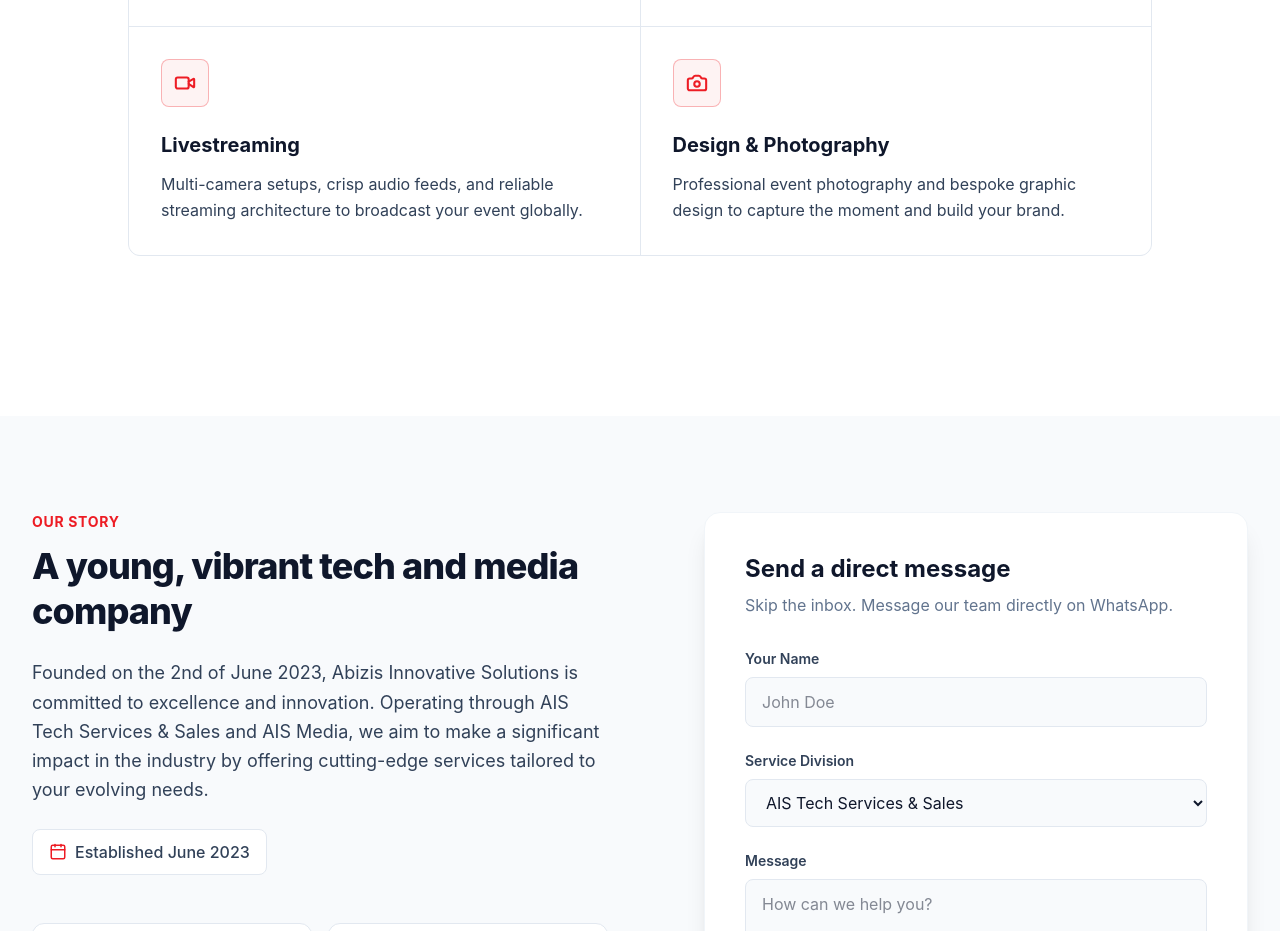
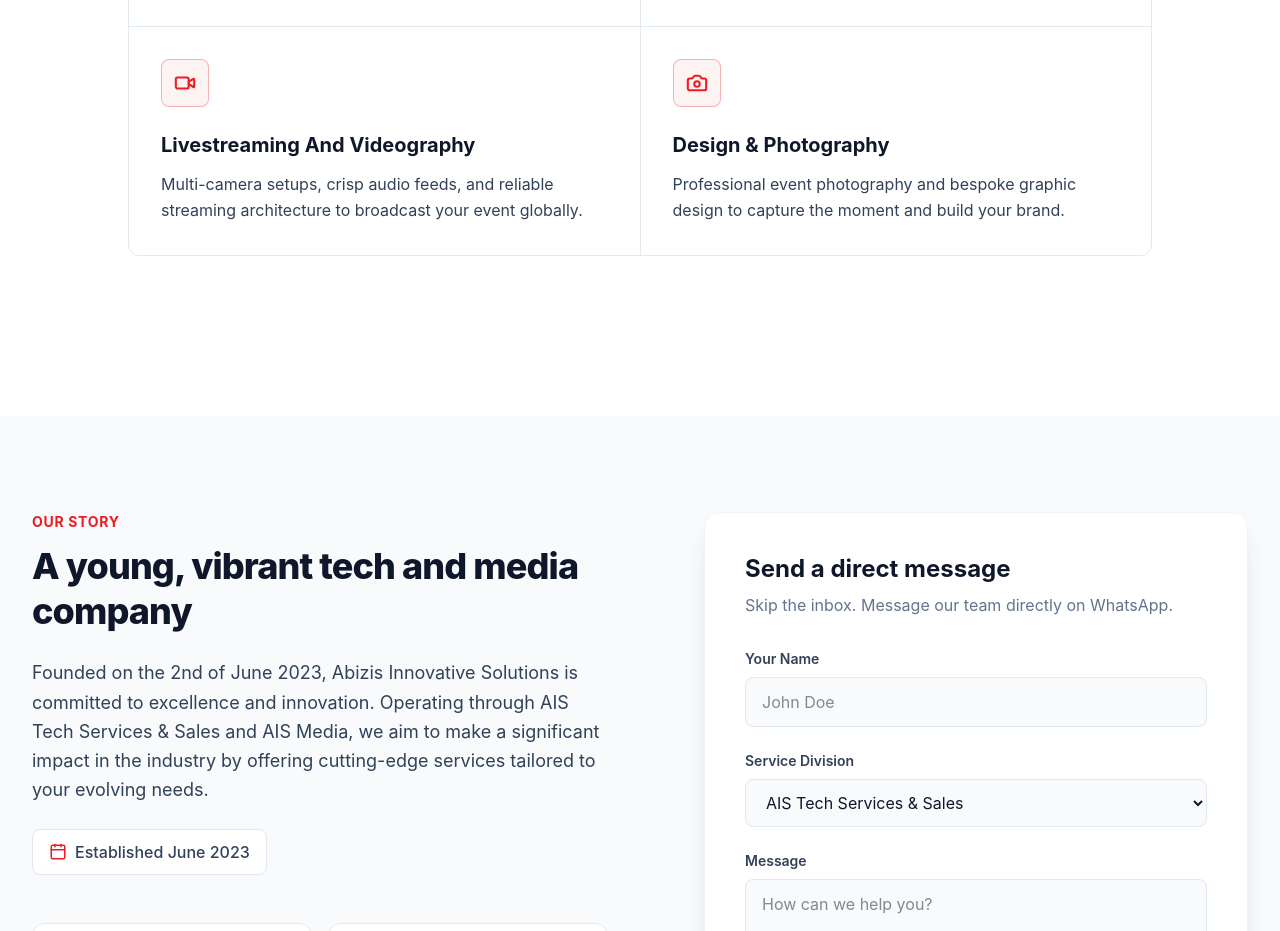
Before and after one commit to TadaisheChibondo/Siziba, a React (Vite) app: page / in a window 1280 px wide. Shown: the part 2860-3791 px from the top of the page. Built offline with nearby package versions, Linux system fonts and the light colour scheme.

Commit message:
changed title

```diff
--- a/src/pages/Home.jsx
+++ b/src/pages/Home.jsx
@@ -73,7 +73,7 @@
     icon: MonitorPlay,
   },
   {
-    title: "Livestreaming",
+    title: "Livestreaming And Videography",
     description:
       "Multi-camera setups, crisp audio feeds, and reliable streaming architecture to broadcast your event globally.",
     icon: Video,
```
